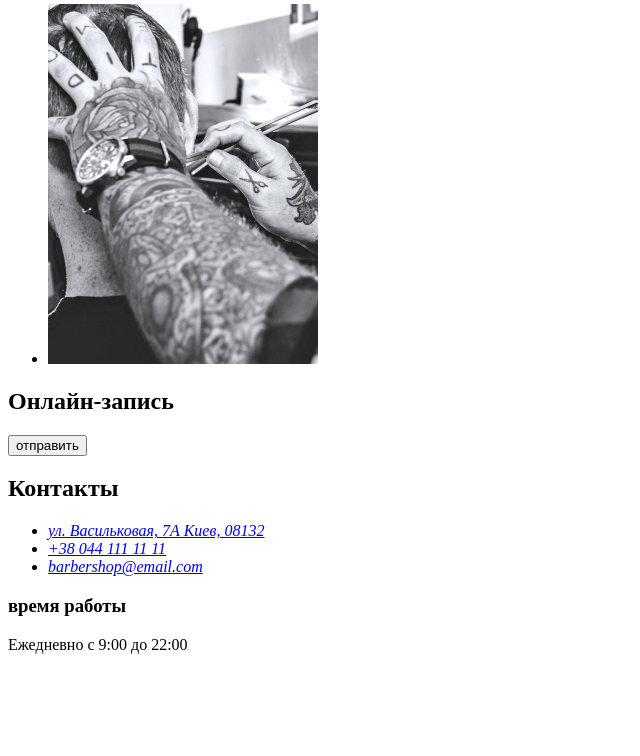
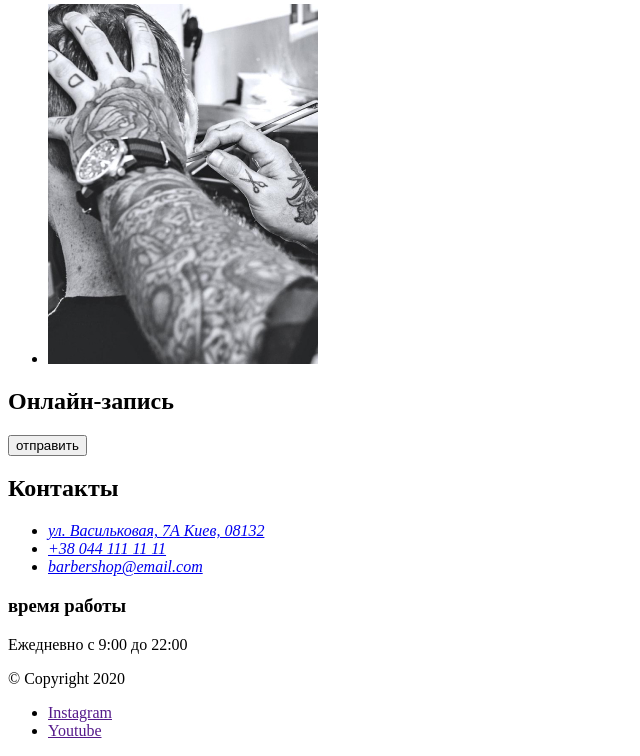
Before and after one commit to Serhii-Filatov/barbershop, a plain HTML site: page index.html in a window 1280 px wide. Shown: the part 5337-6093 px from the top of the page, without its empty margins (0-640 px from the left). Before the commit the page ends 6007 px from the top, so only its background shows below. Drawn offline with Linux system fonts and the light colour scheme.

Commit message:
added footer markup

```diff
--- a/index.html
+++ b/index.html
@@ -411,6 +411,16 @@
     </main>
 
     <!-- Footer section -->
-    <footer></footer>
+    <footer>
+      <p>&copy; Copyright 2020</p>
+      <ul>
+        <li>
+          <a href="" target="_blank" rel="noopener noreferrer">Instagram</a>
+        </li>
+        <li>
+          <a href="" target="_blank" rel="noopener noreferrer">Youtube</a>
+        </li>
+      </ul>
+    </footer>
   </body>
 </html>
```
